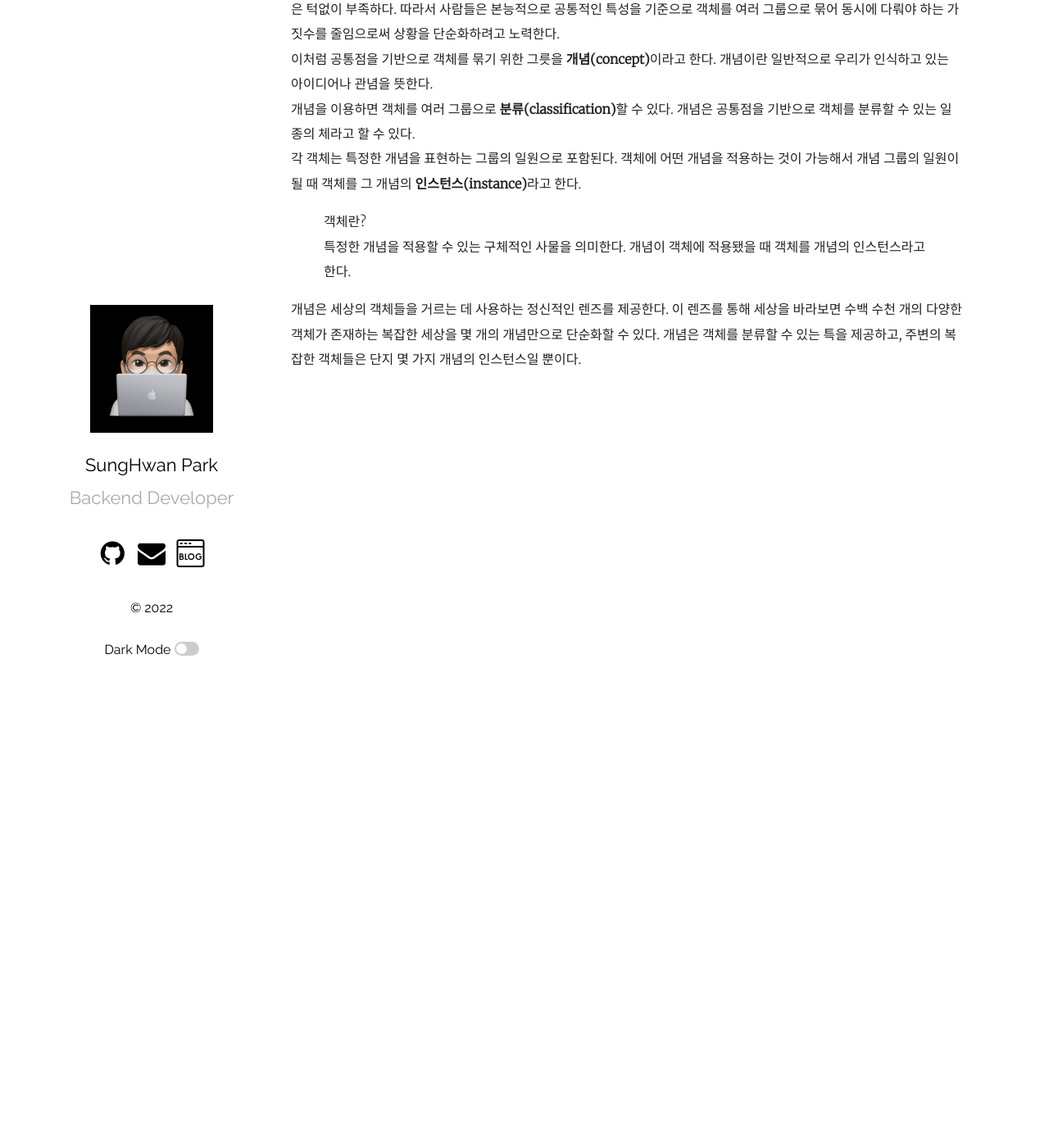
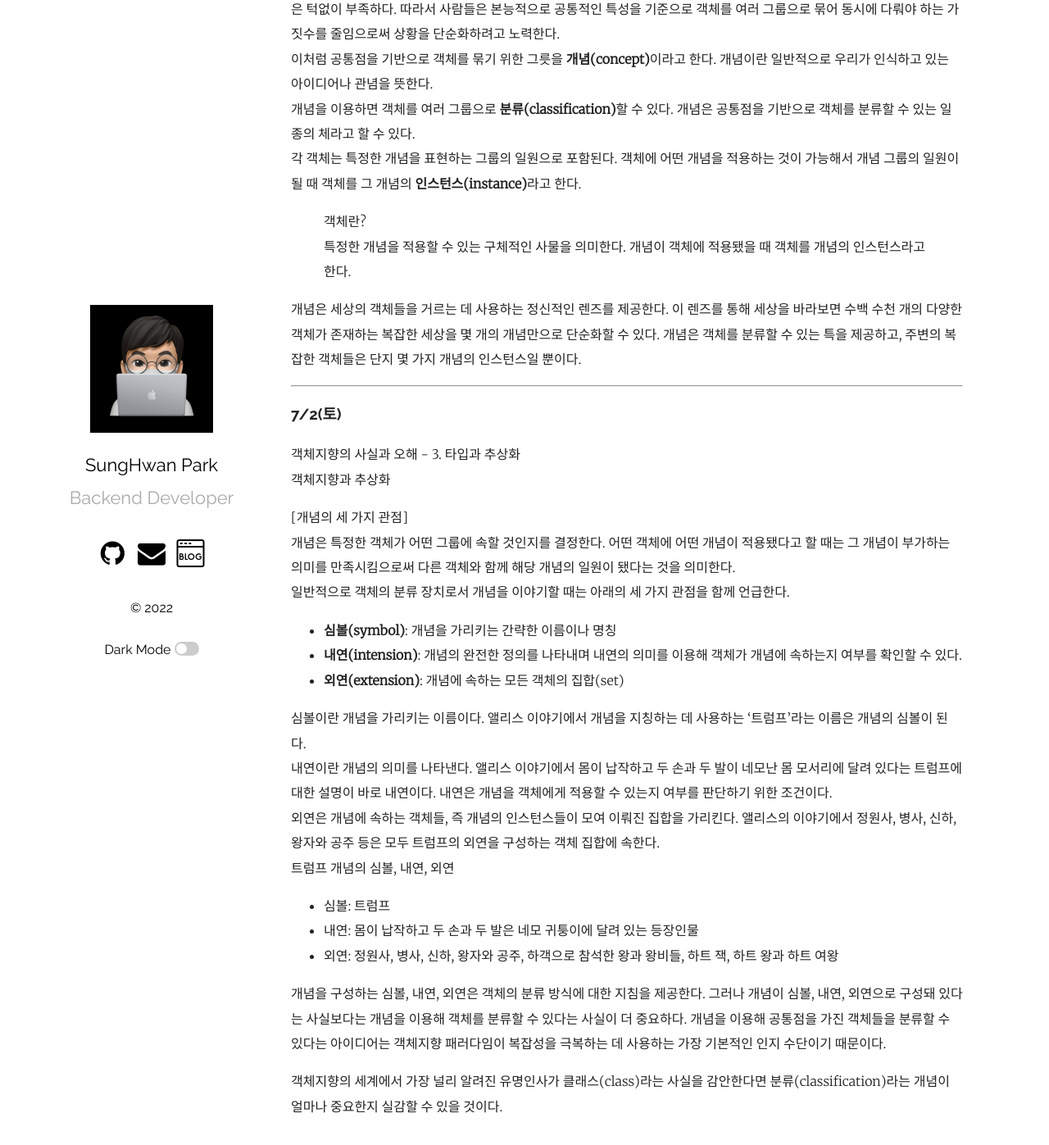
Before and after one commit to park0219/park0219.github.io, a Jekyll site: the page built from _posts/2022-07-01-7월TIL.markdown, in a window 1280 px wide and 1400 px high, scrolled down 557 px. Shown: the top 1397 px of the window at 82% size. Built offline with Jekyll 4.4.1, drawn with Linux system fonts in a browser that asks for light colours; comment, search, counter and statistics services are not loaded.

Commit message:
feat: 2022-07-02 TIL 추가

```diff
--- a/_posts/2022-07-01-7월TIL.markdown
+++ b/_posts/2022-07-01-7월TIL.markdown
@@ -24,3 +24,31 @@ categories: 202207 TIL
 > 특정한 개념을 적용할 수 있는 구체적인 사물을 의미한다. 개념이 객체에 적용됐을 때 객체를 개념의 인스턴스라고 한다.
 
 개념은 세상의 객체들을 거르는 데 사용하는 정신적인 렌즈를 제공한다. 이 렌즈를 통해 세상을 바라보면 수백 수천 개의 다양한 객체가 존재하는 복잡한 세상을 몇 개의 개념만으로 단순화할 수 있다. 개념은 객체를 분류할 수 있는 특을 제공하고, 주변의 복잡한 객체들은 단지 몇 가지 개념의 인스턴스일 뿐이다.
+
+---
+
+### 7/2(토)
+
+객체지향의 사실과 오해 - 3. 타입과 추상화
+객체지향과 추상화
+
+[개념의 세 가지 관점]
+개념은 특정한 객체가 어떤 그룹에 속할 것인지를 결정한다. 어떤 객체에 어떤 개념이 적용됐다고 할 때는 그 개념이 부가하는 의미를 만족시킴으로써 다른 객체와 함께 해당 개념의 일원이 됐다는 것을 의미한다.
+일반적으로 객체의 분류 장치로서 개념을 이야기할 때는 아래의 세 가지 관점을 함께 언급한다.
+
+-   **심볼(symbol)**: 개념을 가리키는 간략한 이름이나 명칭
+-   **내연(intension)**: 개념의 완전한 정의를 나타내며 내연의 의미를 이용해 객체가 개념에 속하는지 여부를 확인할 수 있다.
+-   **외연(extension)**: 개념에 속하는 모든 객체의 집합(set)
+
+심볼이란 개념을 가리키는 이름이다. 앨리스 이야기에서 개념을 지칭하는 데 사용하는 '트럼프'라는 이름은 개념의 심볼이 된다.
+내연이란 개념의 의미를 나타낸다. 앨리스 이야기에서 몸이 납작하고 두 손과 두 발이 네모난 몸 모서리에 달려 있다는 트럼프에 대한 설명이 바로 내연이다. 내연은 개념을 객체에게 적용할 수 있는지 여부를 판단하기 위한 조건이다.
+외연은 개념에 속하는 객체들, 즉 개념의 인스턴스들이 모여 이뤄진 집합을 가리킨다. 앨리스의 이야기에서 정원사, 병사, 신하, 왕자와 공주 등은 모두 트럼프의 외연을 구성하는 객체 집합에 속한다.
+트럼프 개념의 심볼, 내연, 외연
+
+-   심볼: 트럼프
+-   내연: 몸이 납작하고 두 손과 두 발은 네모 귀퉁이에 달려 있는 등장인물
+-   외연: 정원사, 병사, 신하, 왕자와 공주, 하객으로 참석한 왕과 왕비들, 하트 잭, 하트 왕과 하트 여왕
+
+개념을 구성하는 심볼, 내연, 외연은 객체의 분류 방식에 대한 지침을 제공한다. 그러나 개념이 심볼, 내연, 외연으로 구성돼 있다는 사실보다는 개념을 이용해 객체를 분류할 수 있다는 사실이 더 중요하다. 개념을 이용해 공통점을 가진 객체들을 분류할 수 있다는 아이디어는 객체지향 패러다임이 복잡성을 극복하는 데 사용하는 가장 기본적인 인지 수단이기 때문이다.
+
+객체지향의 세계에서 가장 널리 알려진 유명인사가 클래스(class)라는 사실을 감안한다면 분류(classification)라는 개념이 얼마나 중요한지 실감할 수 있을 것이다.
```
